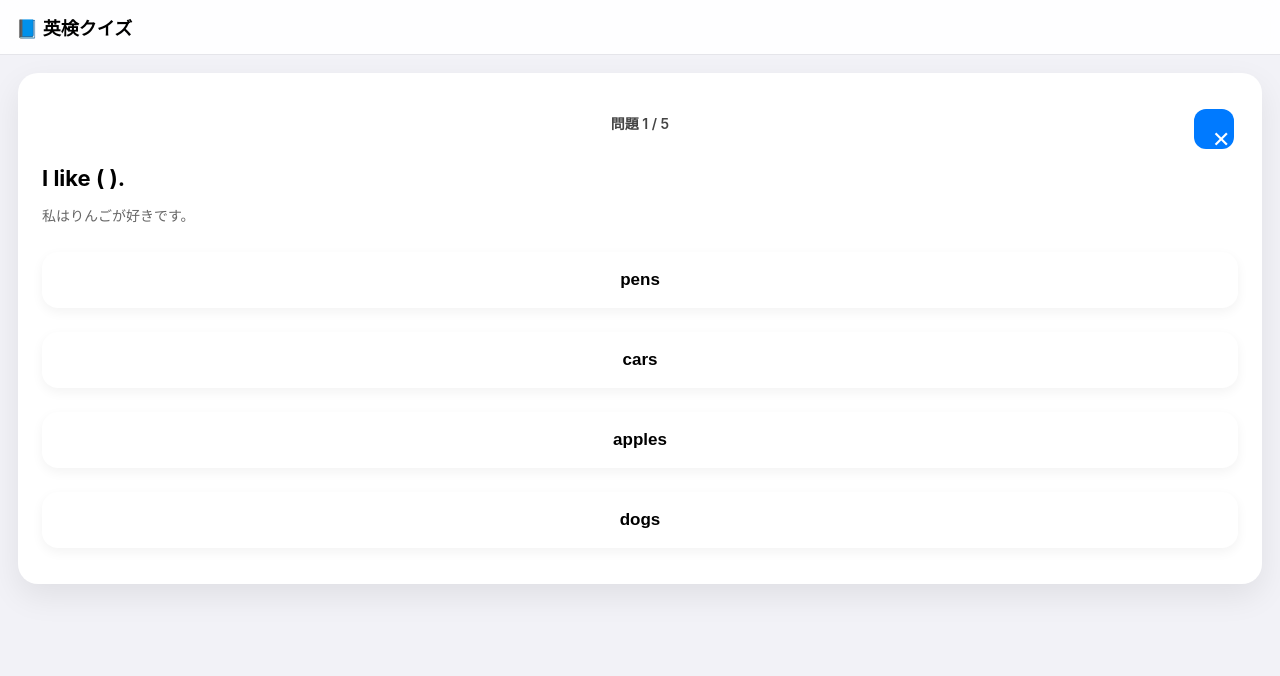
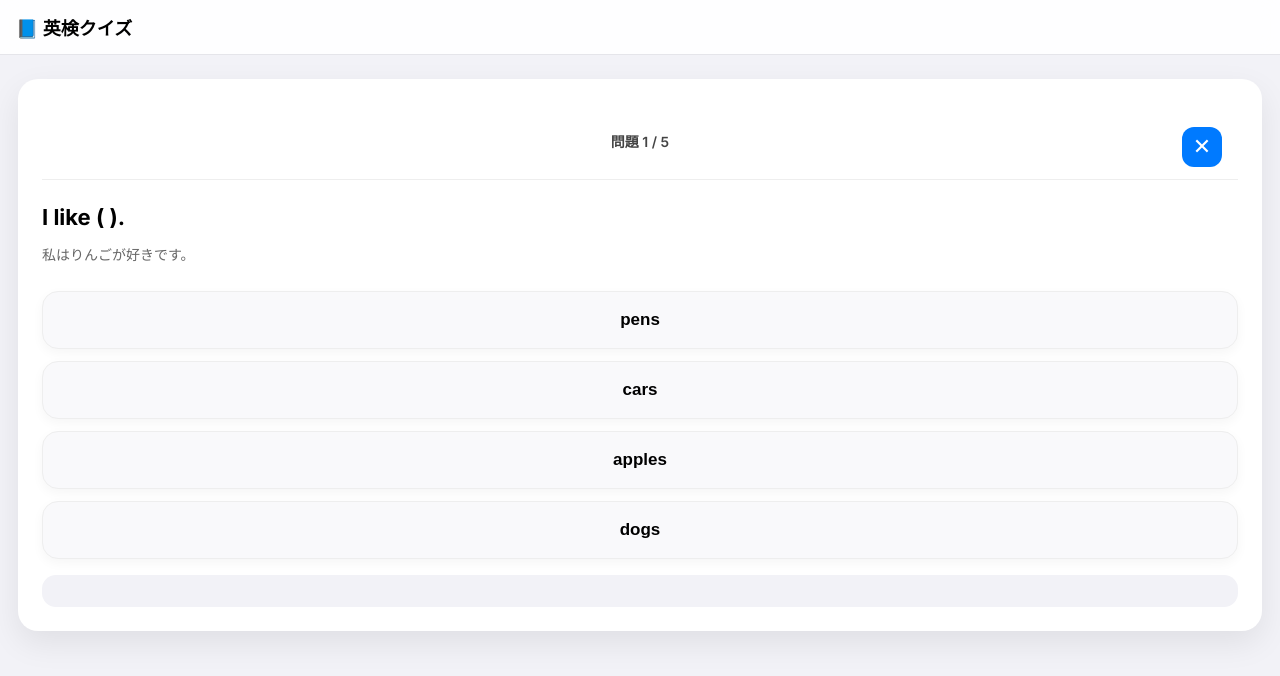
Before and after one commit to otomo0422rima-source/eiken-quiz, a plain HTML site: page index.html in a window 1280 px wide. Both pictures are taken after a click on the button "英検5級". Drawn offline with Linux system fonts and the light colour scheme.

Commit message:
Update index.html

```diff
--- a/index.html
+++ b/index.html
@@ -5,10 +5,10 @@
 <meta name="viewport" content="width=device-width, initial-scale=1.0">
 
 <title>英検1分クイズ</title>
-
+<link href="https://fonts.googleapis.com/css2?family=Inter:wght@400;600;700&display=swap" rel="stylesheet">
 <style>
   body {
-  font-family: -apple-system, BlinkMacSystemFont, "Segoe UI", sans-serif;
+    font-family: 'Inter', -apple-system, BlinkMacSystemFont, sans-serif;
   background: #f2f2f7; /* iOS風 */
   margin: 0;
   padding: 0;
@@ -104,11 +104,21 @@ button:active {
 
 
 .quiz-header {
+  position: sticky;
+  top: 0;
+  z-index: 10;
+  background: #fff;
+  padding: 12px 16px;
   display: grid;
-  grid-template-columns: 44px 1fr 44px;
+  grid-template-columns: 40px 1fr 40px;
   align-items: center;
-  margin-bottom: 12px;
+  border-bottom: 1px solid #eee;
 }
+#prevBtn {
+  font-size: 18px;
+}
+
+
 
 .icon-btn {
   width: 40px;
@@ -116,9 +126,17 @@ button:active {
   border-radius: 12px;
   background: #007aff;
   color: white;
-  font-size: 18px;
+
+  display: flex;
+  align-items: center;
+  justify-content: center;
+
+  font-size: 20px;
+  line-height: 1;
+  padding: 0;
   border: none;
 }
+
 
 
 .progress {
@@ -135,23 +153,51 @@ button:active {
   font-size: 22px;
   font-weight: 700;
   margin: 16px 0 8px;
+  margin-top: 24px;
+
 }
 
 .choice {
-  background: #ffffff;
+  background: #f9f9fb;
   border-radius: 16px;
   padding: 18px;
-  margin-bottom: 12px;
   font-size: 17px;
   font-weight: 600;
-  box-shadow: 0 4px 12px rgba(0,0,0,0.05);
-  transition: transform 0.15s ease, box-shadow 0.15s ease;
+  box-shadow: 0 4px 12px rgba(0,0,0,0.04);
+  border: 1px solid #eee;
 }
+
+.choice:hover {
+  transform: translateY(-1px);
+}
+
 
 .choice:active {
   transform: scale(0.97);
   box-shadow: 0 2px 6px rgba(0,0,0,0.06);
 }
+
+.correct, .wrong {
+  color: #fff;
+  animation: pop 0.2s ease;
+}
+
+@keyframes pop {
+  0% { transform: scale(0.95); }
+  100% { transform: scale(1); }
+}
+
+#result {
+  background: #f2f2f7;
+  padding: 16px;
+  border-radius: 14px;
+  margin-top: 16px;
+}
+#quiz {
+  padding-top: calc(24px + env(safe-area-inset-top));
+}
+
+
 
 
 
@@ -169,10 +215,35 @@ button:active {
     font-size: 18px;
     padding: 18px;
   }
+
+  #quiz {
+    padding-top: 24px;
   }
-</style>
+}
+/* ===== 画面全体を少し下げて操作しやすくする ===== */
+
+.card {
+  margin-top: 24px;
+}
+
+@media (max-width: 480px) {
+  .card {
+    margin-top: 48px;
+  }
+}
+/* スワイプ中の誤スクロール防止 */
+/* Safariの戻るスワイプと競合しないよう中央のみ */
+#quiz {
+  touch-action: pan-y;
+  padding-left: 24px;
+  padding-right: 24px;
+}
 
 
+</style>
+</head>
+
+<body>
   <header class="app-header">
     📘 英検クイズ
   </header>
@@ -183,11 +254,6 @@ button:active {
     <button onclick="retrySameLevel()">もう一度このレベル</button>
     <button onclick="restartQuiz()">レベル選択へ</button>
   </div>
-
-</head>
-
-<body>
-
 <div class="card" id="level">
   <p>レベルを選んでください</p>
   <button class="level-btn" onclick="startQuiz('5')">英検5級</button>
@@ -430,6 +496,38 @@ function prevQuestion() {
   }
 }
 
+/* ===== スワイプ操作 ===== */
+let touchStartX = 0;
+let touchEndX = 0;
+let touchStartY = 0;
+
+const quizArea = document.getElementById("quiz");
+
+quizArea.addEventListener("touchstart", (e) => {
+  touchStartX = e.changedTouches[0].screenX;
+  touchStartY = e.changedTouches[0].screenY;
+});
+
+quizArea.addEventListener("touchend", (e) => {
+  touchEndX = e.changedTouches[0].screenX;
+  const diffX = touchEndX - touchStartX;
+
+  // 画面端スワイプは無視（Safari優先）
+  if (touchStartX < 30 || touchStartX > window.innerWidth - 30) return;
+
+  if (Math.abs(diffX) < 60) return;
+
+  // 👉 前へ
+  if (diffX > 0 && currentIndex > 0) {
+    prevQuestion();
+  }
+
+  // 👈 次へ（解答後のみ）
+  if (diffX < 0 && document.getElementById("nextBtn").style.display === "block") {
+    nextQuestion();
+  }
+});
+
 
 
 
```
Lines whose indentation alone changed are shown as unchanged.
